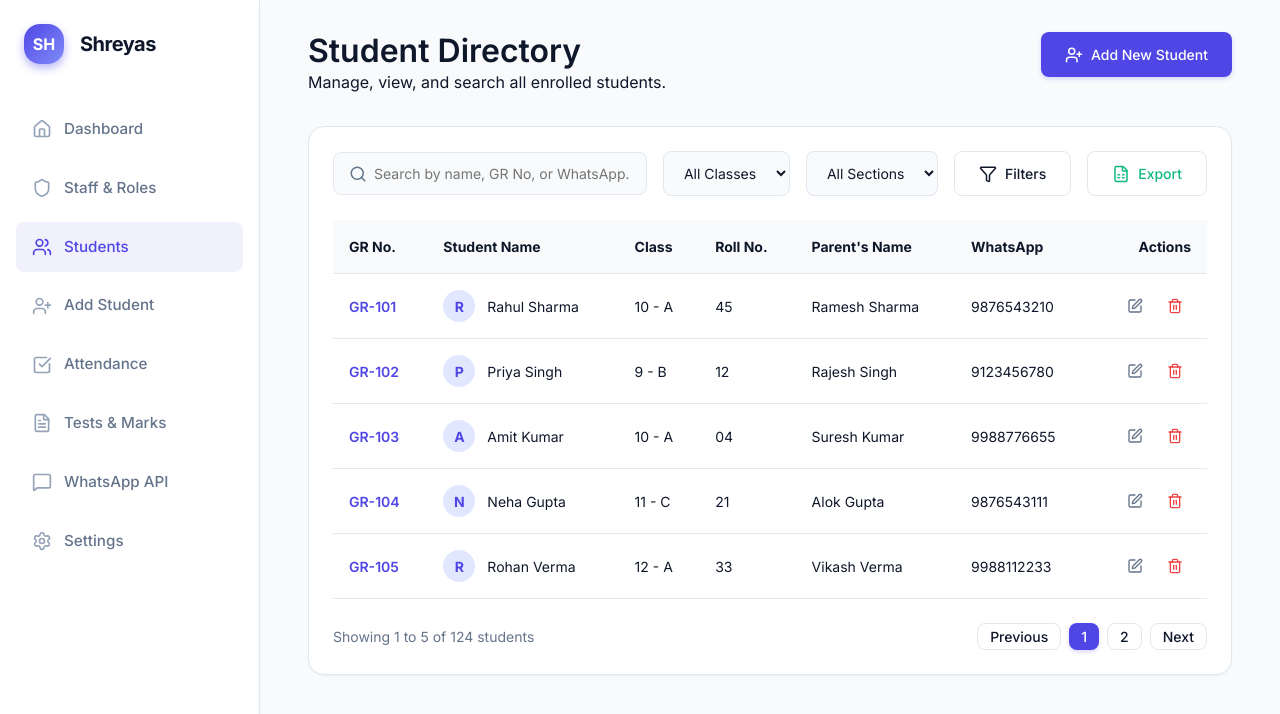
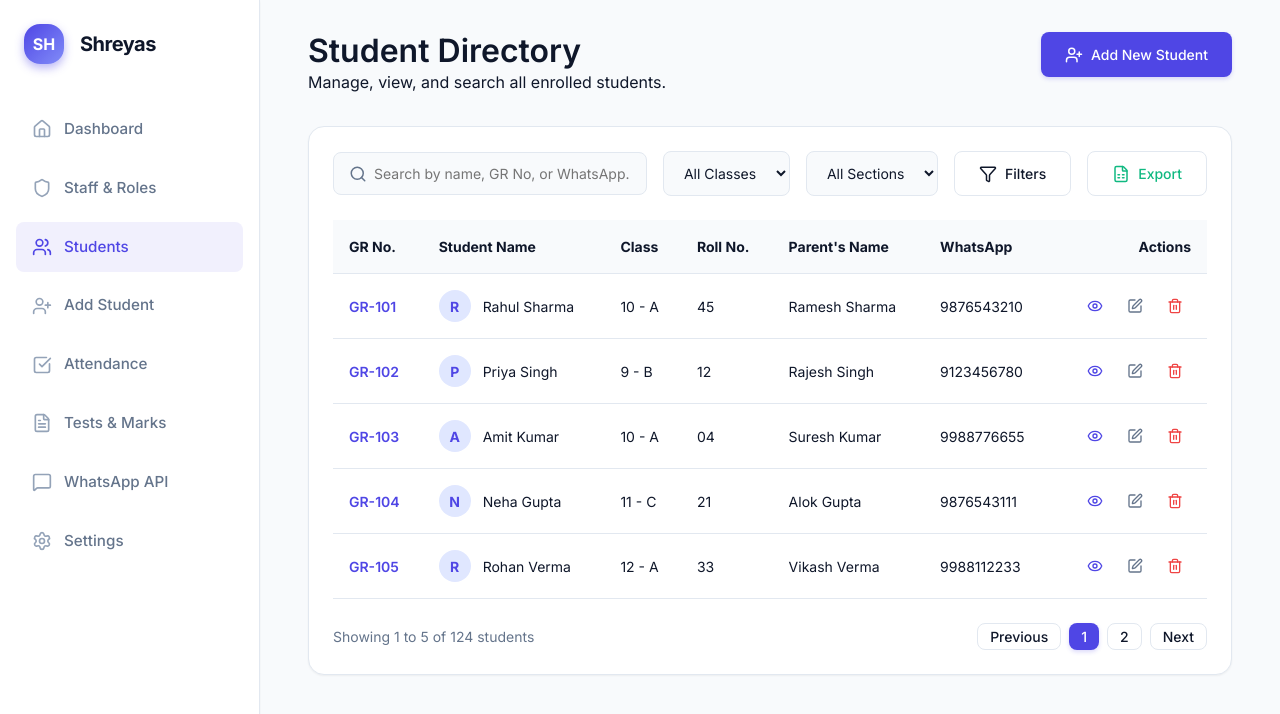
Before and after one commit to yashvachhan1/Shreyas, a React (Vite) app: page /students in a window 1280 px wide. Shown: the top 714 px of the page. Built offline with nearby package versions, Linux system fonts and the light colour scheme.

Commit message:
Add view profile links to student list

```diff
--- a/src/pages/StudentList.tsx
+++ b/src/pages/StudentList.tsx
@@ -1,5 +1,5 @@
 import { useState } from 'react';
-import { Search, Filter, Edit, Trash2, UserPlus, FileSpreadsheet } from 'lucide-react';
+import { Search, Filter, Edit, Trash2, UserPlus, FileSpreadsheet, Eye } from 'lucide-react';
 import { Link } from 'react-router-dom';
 
 const StudentList = () => {
@@ -74,7 +74,11 @@ const StudentList = () => {
             <tbody>
               {students.map((student) => (
                 <tr key={student.id} style={{ borderBottom: '1px solid var(--border-light)' }}>
-                  <td style={{ padding: '1rem', fontWeight: 600, color: 'var(--accent-primary)' }}>{student.grNumber}</td>
+                  <td style={{ padding: '1rem', fontWeight: 600 }}>
+                    <Link to={`/student/${student.id}`} style={{ color: 'var(--accent-primary)', textDecoration: 'none' }}>
+                      {student.grNumber}
+                    </Link>
+                  </td>
                   <td style={{ padding: '1rem', display: 'flex', alignItems: 'center', gap: '0.75rem' }}>
                     <div style={{ width: '32px', height: '32px', borderRadius: '50%', backgroundColor: '#e0e7ff', color: 'var(--accent-primary)', display: 'flex', alignItems: 'center', justifyContent: 'center', fontWeight: 'bold' }}>
                       {student.name.charAt(0)}
@@ -87,6 +91,9 @@ const StudentList = () => {
                   <td style={{ padding: '1rem' }}>{student.whatsapp}</td>
                   <td style={{ padding: '1rem', textAlign: 'right' }}>
                     <div style={{ display: 'flex', justifyContent: 'flex-end', gap: '0.5rem' }}>
+                      <Link to={`/student/${student.id}`} className="btn" style={{ padding: '0.5rem', color: 'var(--accent-primary)' }} title="View Profile">
+                        <Eye size={16} />
+                      </Link>
                       <button className="btn" style={{ padding: '0.5rem', color: 'var(--text-secondary)' }} title="Edit">
                         <Edit size={16} />
                       </button>
```
